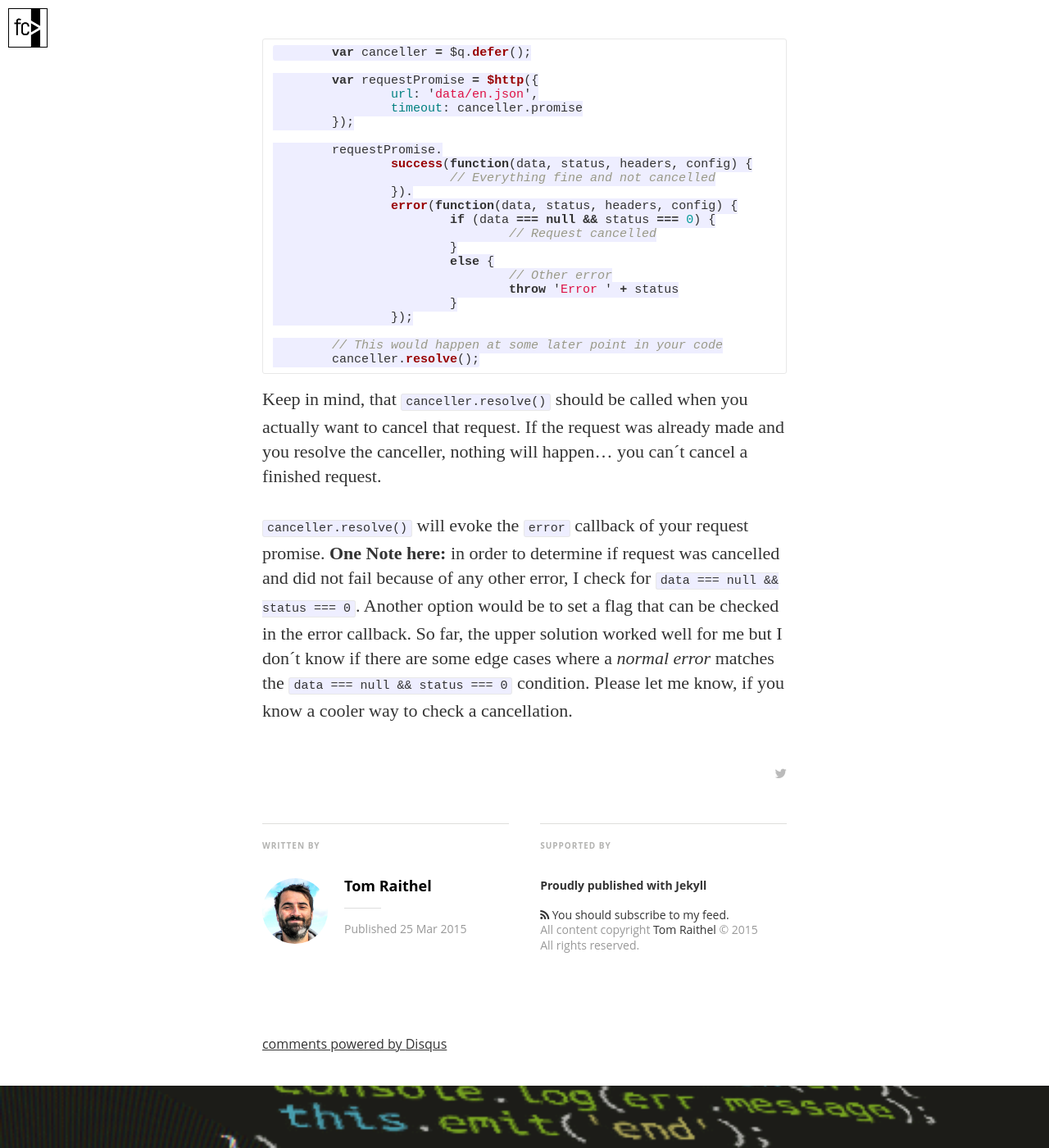
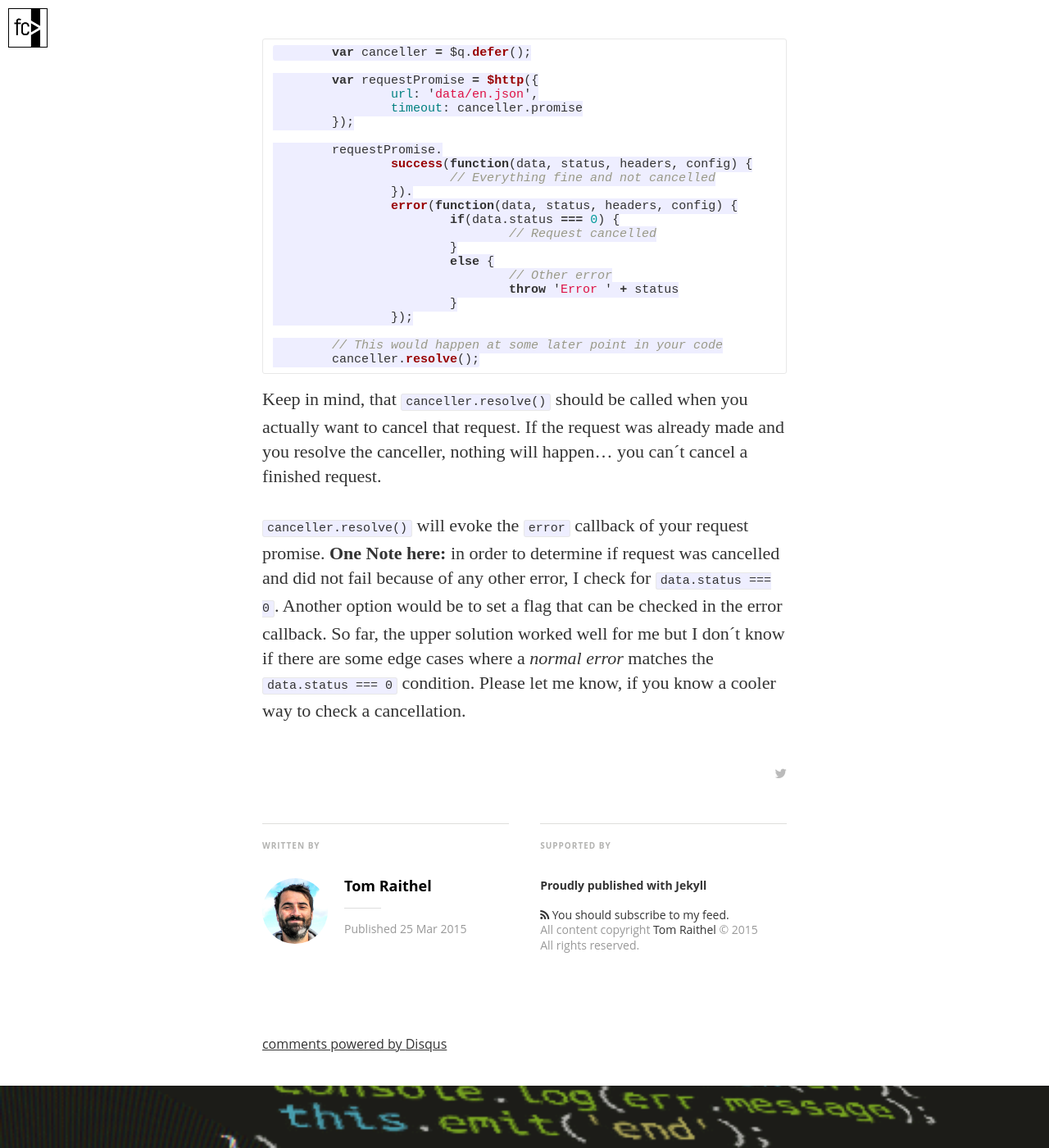
Before and after one commit to tomraithel/frontcoded, a Jekyll site: the page built from _posts/2015-03-25-angular-cancel-$http-request.md, in a window 1280 px wide and 1400 px high, scrolled down 1220 px. Shown: the whole window at 82% size. Built offline with Jekyll 4.4.1, drawn with Linux system fonts in a browser that asks for light colours; nearby versions of some CDN libraries; some web fonts are replaced; Markdown is read by kramdown in place of the engine named in the settings; comment, search, counter and statistics services are not loaded.

Commit message:
[CHANGE] Update last post

```diff
--- a/_posts/2015-03-25-angular-cancel-$http-request.md
+++ b/_posts/2015-03-25-angular-cancel-$http-request.md
@@ -43,7 +43,7 @@ With that information, it´s easy to set up a cancellable request:
 			// Everything fine and not cancelled
 		}).
 		error(function(data, status, headers, config) {
-			if (data === null && status === 0) {
+			if(data.status === 0) {
 				// Request cancelled
 			}
 			else {
@@ -62,7 +62,7 @@ a finished request.
 
 `canceller.resolve()` will evoke the `error` callback of your request promise. **One Note here:** in order
 to determine if request was cancelled and did not fail because of any other error, I check for
-`data === null && status === 0`. Another option would be to set a flag that can be checked in the error
+`data.status === 0`. Another option would be to set a flag that can be checked in the error
 callback. So far, the upper solution worked well for me but I don´t know if there are
-some edge cases where a *normal error* matches the `data === null && status === 0` condition.
+some edge cases where a *normal error* matches the `data.status === 0` condition.
 Please let me know, if you know a cooler way to check a cancellation.
```
